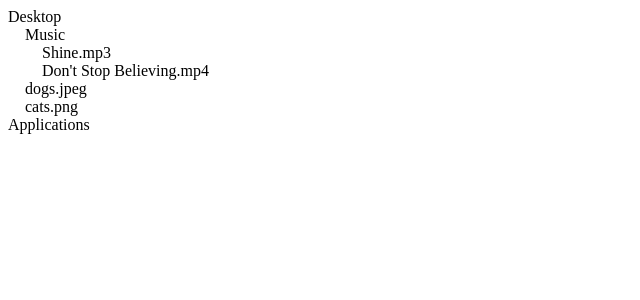
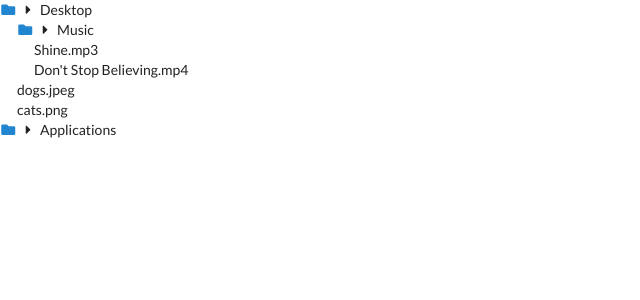
Before and after one commit to ColtW27/File_tree_gadget, a React (Create React App) app: page / in a window 1280 px wide. Shown: the top 300 px of the page, without its empty margins (0-640 px from the left). Built offline with nearby package versions, Linux system fonts and the light colour scheme.

Commit message:
Add style icons for folders, arrows

```diff
--- a/package.json
+++ b/package.json
@@ -9,6 +9,7 @@
     "react": "^17.0.2",
     "react-dom": "^17.0.2",
     "react-scripts": "4.0.3",
+    "semantic-ui": "^2.4.2",
     "web-vitals": "^1.0.1"
   },
   "scripts": {
--- a/public/index.html
+++ b/public/index.html
@@ -3,6 +3,7 @@
   <head>
     <meta charset="utf-8" />
     <link rel="icon" href="%PUBLIC_URL%/favicon.ico" />
+    <link rel="stylesheet" type="text/css" href="https://cdnjs.cloudflare.com/ajax/libs/semantic-ui/2.4.1/semantic.min.css"
     <meta name="viewport" content="width=device-width, initial-scale=1" />
     <meta name="theme-color" content="#000000" />
     <meta
@@ -15,6 +16,7 @@
       user's mobile device or desktop. See https://developers.google.com/web/fundamentals/web-app-manifest/
     -->
     <link rel="manifest" href="%PUBLIC_URL%/manifest.json" />
+
     <!--
       Notice the use of %PUBLIC_URL% in the tags above.
       It will be replaced with the URL of the `public` folder during the build.
--- a/src/App.js
+++ b/src/App.js
@@ -26,7 +26,11 @@
     setIsOpen(!isOpen);
   }
   return <div>
-    <span onClick={handleClick}>{name}</span>
+    <span onClick={handleClick}>
+      <i className="blue folder icon"></i>
+      <i className="caret right icon"></i>
+    </span>
+    {name}
     <div style={{marginLeft: '17px'}}>
       {isOpen ? children : null}
     </div>
```
